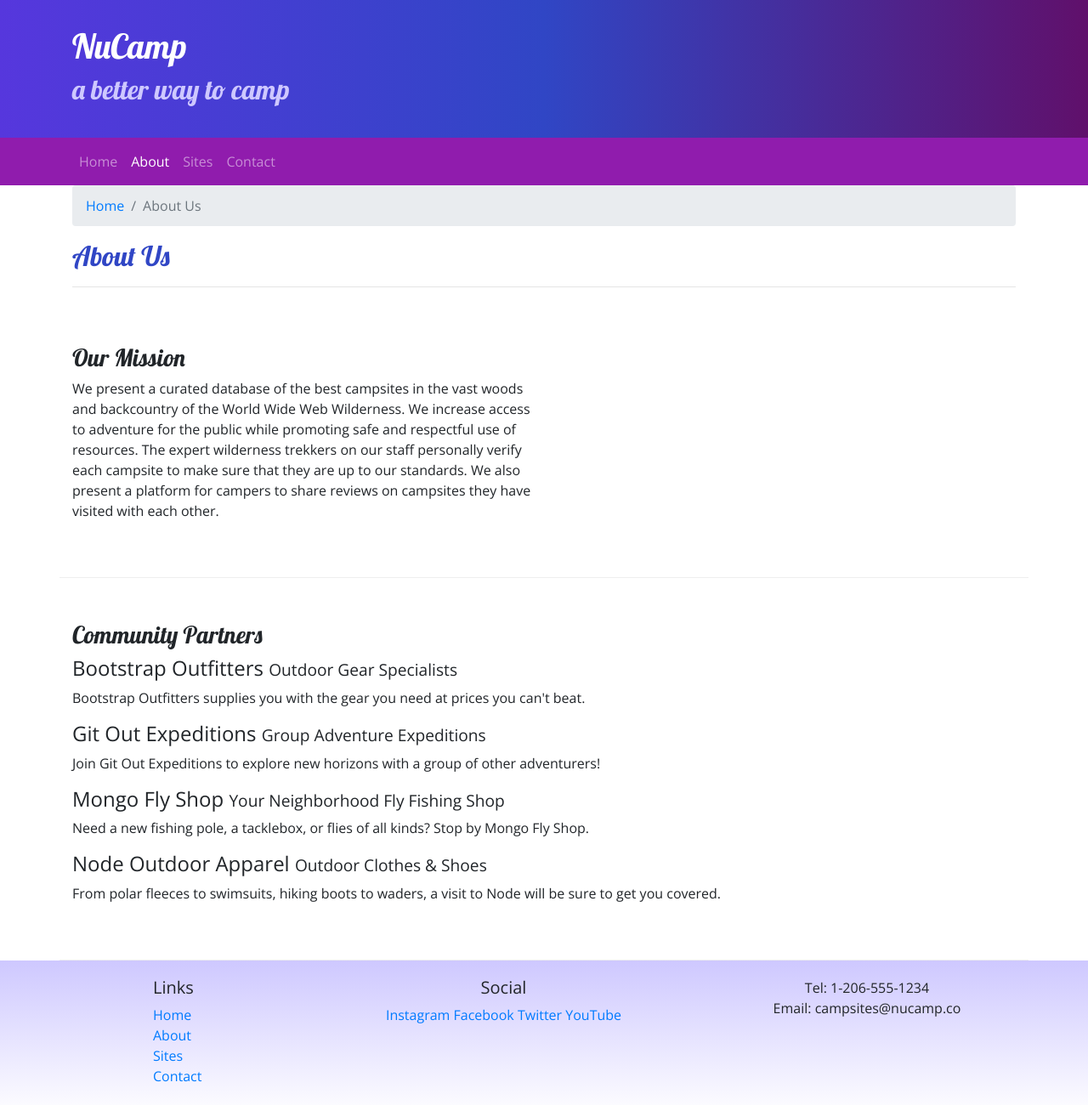
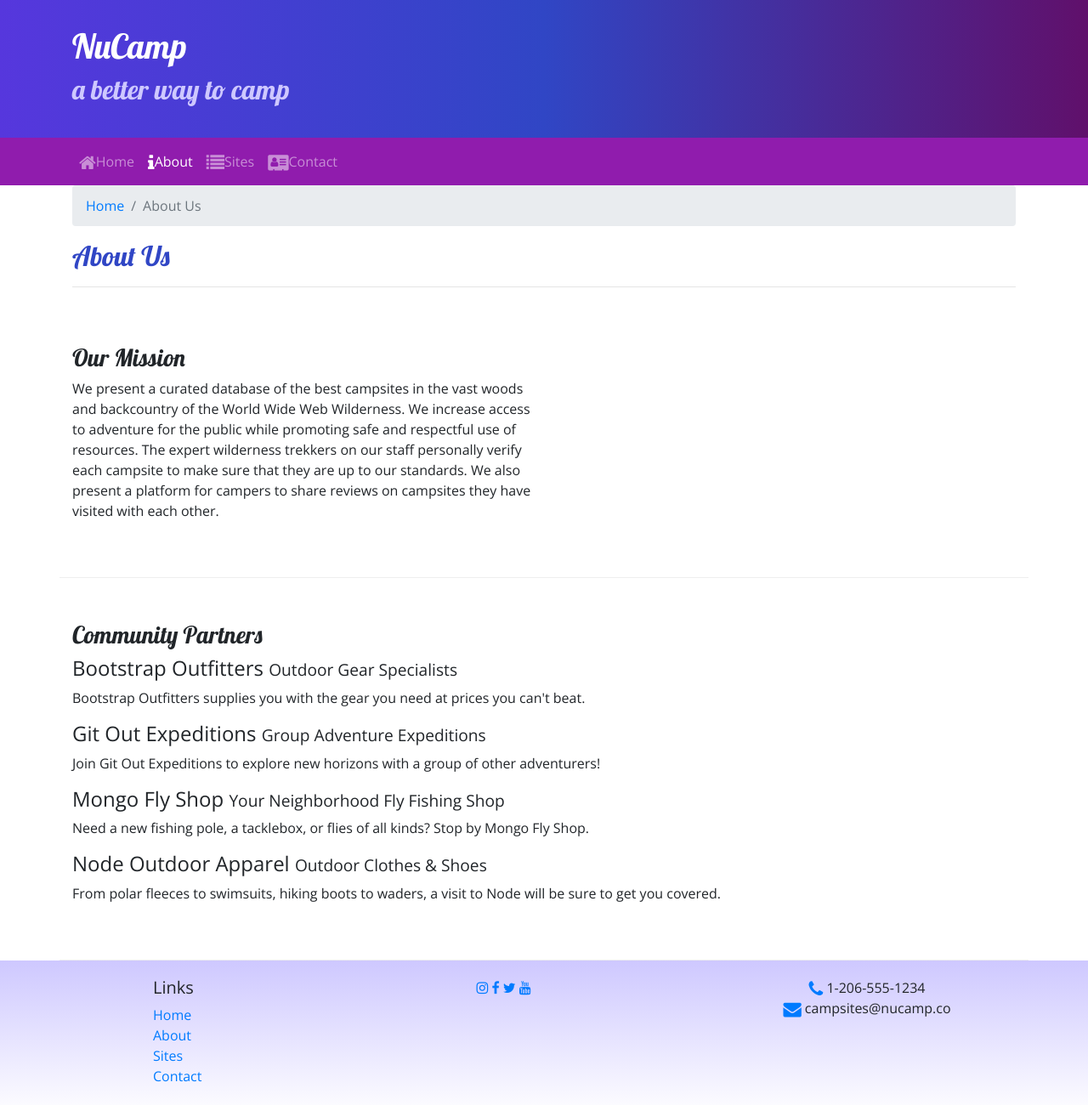
Before and after one commit to stanlikesbikes/nucamp-bootstrap, a website: page aboutus.html in a window 1280 px wide. Shown: the whole page at 85% size. Drawn offline with nearby package versions, Linux system fonts and the light colour scheme.

Commit message:
Icon Fonts

```diff
--- a/aboutus.html
+++ b/aboutus.html
@@ -10,6 +10,7 @@
     <link rel="stylesheet" href="node_modules/bootstrap/dist/css/bootstrap.min.css" />
 
     <!-- Additional CSS must be placed after Bootstrap CSS -->
+    <link rel="stylesheet" href="node_modules/font-awesome/css/font-awesome.min.css" />
     <link rel="stylesheet" href="https://fonts.googleapis.com/css?family=Lobster|Open+Sans" />
     <link rel="stylesheet" href="css/styles.css" />
 
@@ -36,10 +37,10 @@
             </button>
             <div class="collapse navbar-collapse" id="nucampNavbar">
                 <ul class="navbar-nav">
-                    <li class="nav-item"><a class="nav-link" href="index.html">Home</a></li>
-                    <li class="nav-item active"><a class="nav-link" href="#">About</a></li>
-                    <li class="nav-item"><a class="nav-link" href="#">Sites</a></li>
-                    <li class="nav-item"><a class="nav-link" href="#">Contact</a></li>
+                    <li class="nav-item"><a class="nav-link" href="index.html"><i class="fa fa-home fa-lg"></i>Home</a></li>
+                    <li class="nav-item active"><a class="nav-link" href="#"><i class="fa fa-info fa-lg"></i>About</a></li>
+                    <li class="nav-item"><a class="nav-link" href="#"><i class="fa fa-list fa-lg"></i>Sites</a></li>
+                    <li class="nav-item"><a class="nav-link" href="#"><i class="fa fa-address-card fa-lg"></i>Contact</a></li>
                 </ul>
             </div>
         </div>
@@ -92,15 +93,14 @@
                     </ul>
                 </div>
                 <div class="col-6 col-sm-5 text-center">
-                    <h5>Social</h5>
-                    <a href="http://instagram.com/">Instagram</a>
-                    <a href="http://facebook.com/">Facebook</a>
-                    <a href="http://twitter.com/">Twitter</a>
-                    <a href="http://youtube.com/">YouTube</a>
+                    <a href="http://instagram.com/"><i class="fa fa-instagram "></i></a>
+                    <a href="http://facebook.com/"><i class="fa fa-facebook"></i></a>
+                    <a href="http://twitter.com/"><i class="fa fa-twitter"></i></a>
+                    <a href="http://youtube.com/"><i class="fa fa-youtube"></i></a>
                 </div>
                 <div class="col-sm-4 text-center">
-                    Tel: 1-206-555-1234<br />
-                    Email: campsites@nucamp.co
+                    <i class="fa fa-phone fa-lg text-primary"></i> 1-206-555-1234 <br />
+                    <i class="fa fa-envelope fa-lg text-primary"></i> campsites@nucamp.co
                 </div>
            </div>
         </div>
--- a/package.json
+++ b/package.json
@@ -15,6 +15,7 @@
   },
   "dependencies": {
     "bootstrap": "^4.5.0",
+    "font-awesome": "^4.7.0",
     "jquery": "^3.5.1",
     "popper.js": "^1.16.1"
   }
```
Also changed, not shown: index.html (+11 -10 lines), 1 other file.
